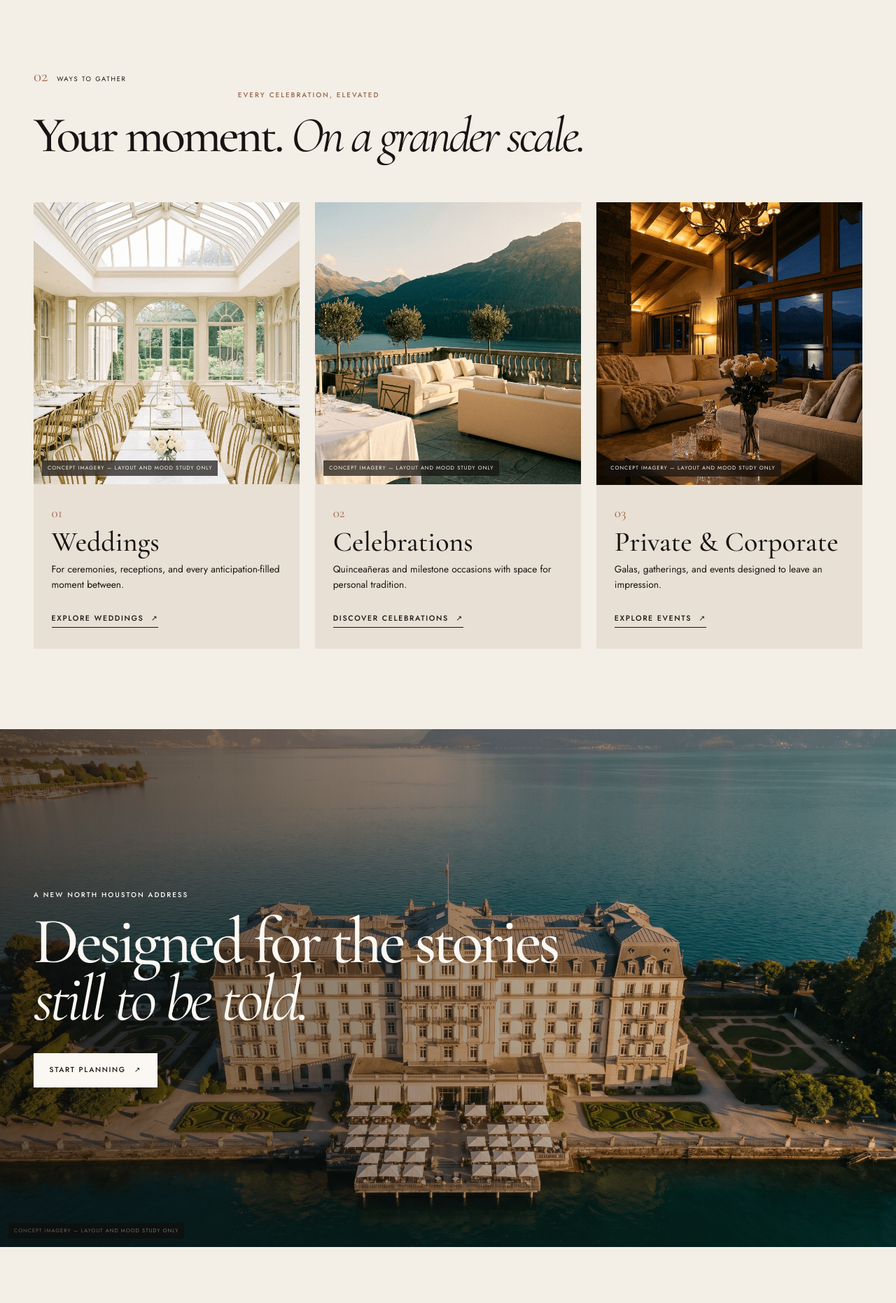
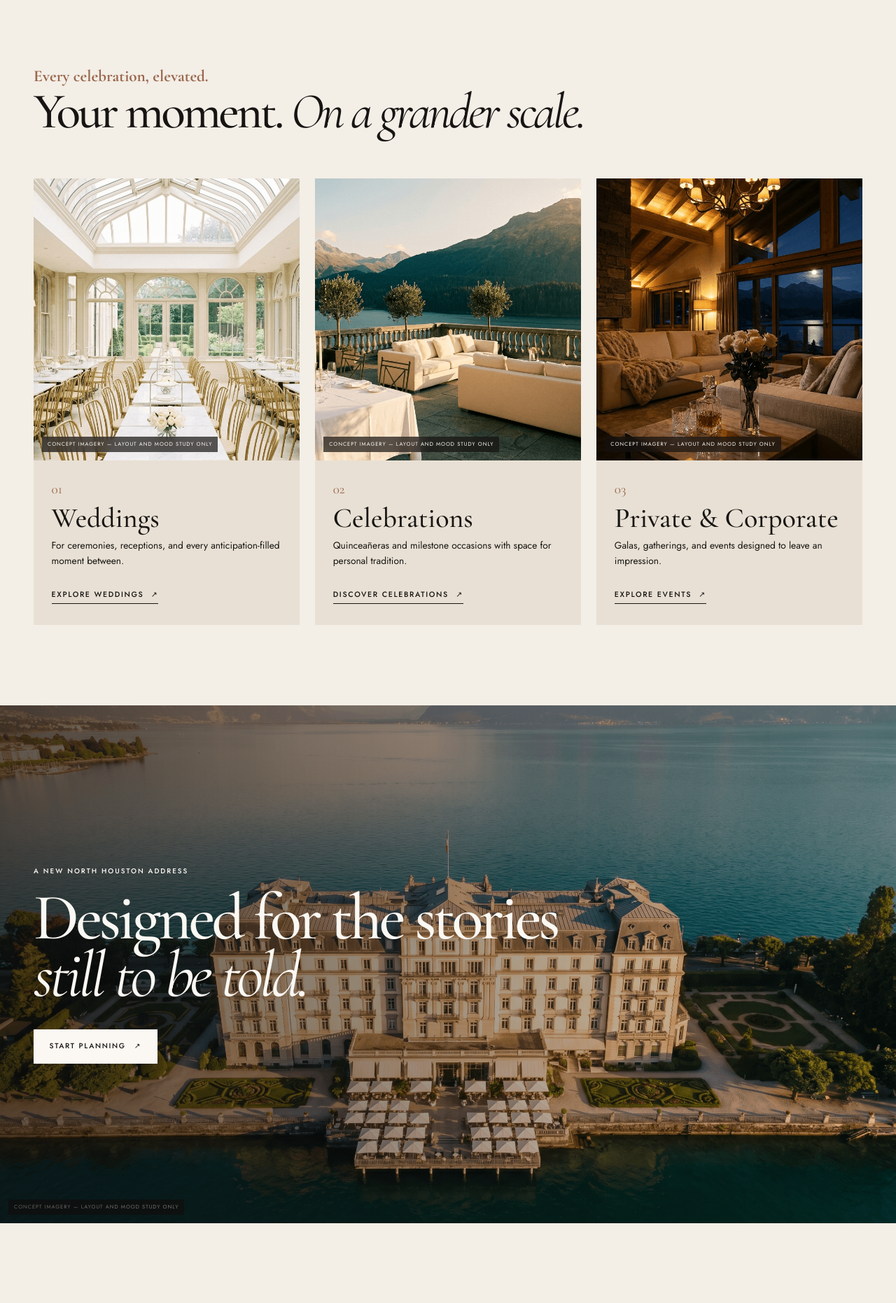
Before and after one commit to sarahcodesgit/thegrandvenuebyag-website, a React (Vite) app: page / in a window 1280 px wide. Shown: the part 2340-4202 px from the top of the page at 70% size. Built offline with nearby package versions, Linux system fonts and the light colour scheme.

Commit message:
Clean homepage section labels

```diff
--- a/src/pages/HomePage.tsx
+++ b/src/pages/HomePage.tsx
@@ -27,8 +27,8 @@ export function HomePage() {
         </div>
       </section>
       <section className="section-space container editorial-section">
-        <div className="section-index reveal">02 <span>Ways to Gather</span></div>
-        <div className="editorial-header editorial-header-centered reveal"><p className="eyebrow">Every celebration, elevated</p><h2 className="display-xl home-single-line-heading">Your moment. <em>On a grander scale.</em></h2></div>
+        <div className="section-index reveal"><strong>Every celebration, elevated.</strong></div>
+        <div className="editorial-header editorial-header-centered reveal"><h2 className="display-xl home-single-line-heading">Your moment. <em>On a grander scale.</em></h2></div>
         <div className="journey-grid">
           <article className="journey-card reveal"><ConceptImage name="ceremony" className="journey-image" /><div className="journey-content"><span>01</span><h3>Weddings</h3><p>For ceremonies, receptions, and every anticipation-filled moment between.</p><a className="text-link" href="/weddings/">Explore weddings <Arrow /></a></div></article>
           <article className="journey-card reveal"><ConceptImage name="terrace" className="journey-image" /><div className="journey-content"><span>02</span><h3>Celebrations</h3><p>Quinceañeras and milestone occasions with space for personal tradition.</p><a className="text-link" href="/events/#celebrations">Discover celebrations <Arrow /></a></div></article>
@@ -40,7 +40,7 @@ export function HomePage() {
         <div className="image-statement-overlay"><p className="eyebrow eyebrow-light reveal">A New North Houston Address</p><h2 className="display-xl display-light reveal">Designed for the stories<br /><em>still to be told.</em></h2><a className="button button-light reveal" href="/contact/#inquiry">Start Planning <Arrow /></a></div>
       </section>
       <section className="gallery-preview section-space container">
-        <div className="section-topline section-topline-centered reveal"><div><p className="eyebrow">Visual Direction</p><h2 className="display-lg home-single-line-heading">The Grand, <em>in every frame.</em></h2></div><a className="text-link gallery-view-link" href="/gallery/">View the gallery <Arrow /></a></div>
+        <div className="section-topline section-topline-centered reveal"><div><h2 className="display-lg home-single-line-heading">The Grand, <em>in every frame.</em></h2></div><a className="text-link gallery-view-link" href="/gallery/">View the gallery <Arrow /></a></div>
         <div className="gallery-strip"><div className="reveal"><ConceptImage name="light" className="gallery-tile gallery-tile-a" /></div><div className="reveal"><ConceptImage name="atmosphere" className="gallery-tile gallery-tile-b" /></div><div className="reveal"><ConceptImage name="landscape" className="gallery-tile gallery-tile-c" /></div></div>
       </section>
       <section className="location-cta panel-warm">
```
